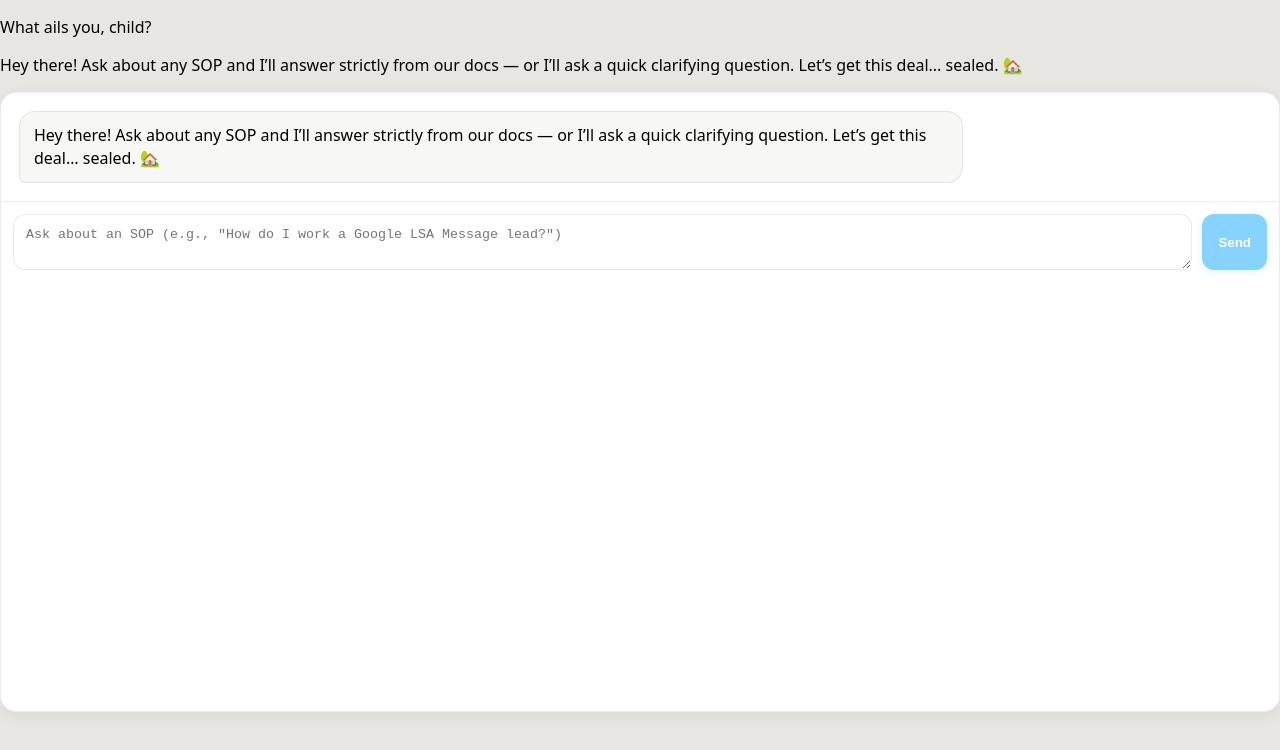
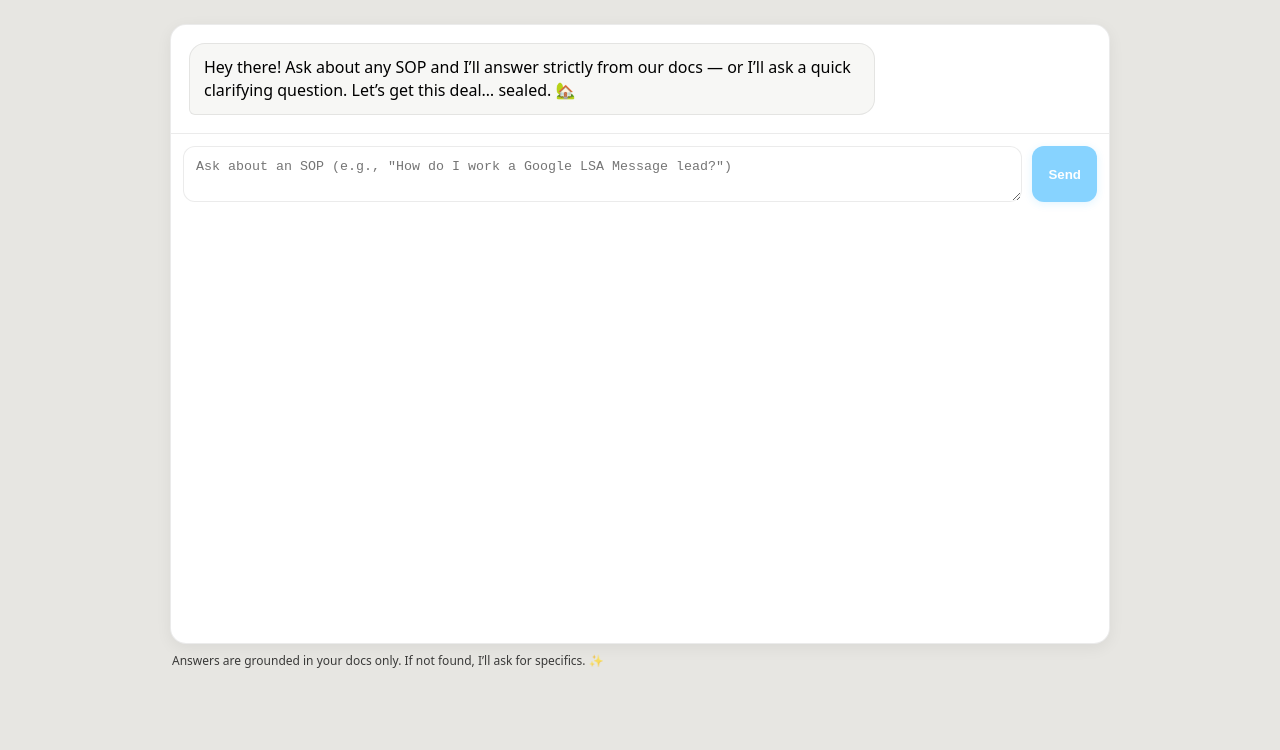
Before and after one commit to SJGadmin/slite-chat, a Next.js app: page / in a window 1280 px wide. Shown: the top 750 px of the page. Built offline with nearby package versions, Linux system fonts and the light colour scheme.

Commit message:
Update page.tsx

```diff
--- a/app/page.tsx
+++ b/app/page.tsx
@@ -1,27 +1,12 @@
-"use client";
-
-import { useState } from "react";
+// app/page.tsx
 import ChatUI from "../components/ChatUI";
 
-export default function Home() {
-  const [messages, setMessages] = useState<
-    { role: "user" | "assistant"; content: string }[]
-  >([]);
-
+export default function Page() {
   return (
-    <main className="flex min-h-screen flex-col items-center justify-center bg-[#E7E6E2] p-6">
-      {/* Tagline */}
-      <div className="max-w-2xl w-full text-center mb-6">
-        <p className="text-lg text-gray-700 italic">What ails you, child?</p>
-        <p className="text-gray-600 mt-1">
-          Hey there! Ask about any SOP and I’ll answer strictly from our docs —
-          or I’ll ask a quick clarifying question. Let’s get this deal... sealed. 🏡
-        </p>
-      </div>
-
-      {/* Chat Window */}
-      <div className="w-full max-w-2xl bg-white rounded-2xl shadow-lg flex flex-col overflow-hidden">
-        <ChatUI messages={messages} setMessages={setMessages} />
+    <main className="container">
+      <ChatUI />
+      <div className="meta">
+        Answers are grounded in your docs only. If not found, I’ll ask for specifics. ✨
       </div>
     </main>
   );
```
